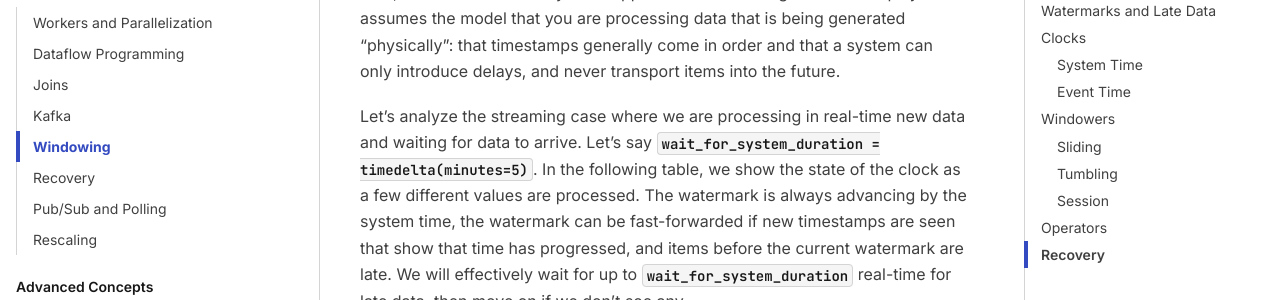
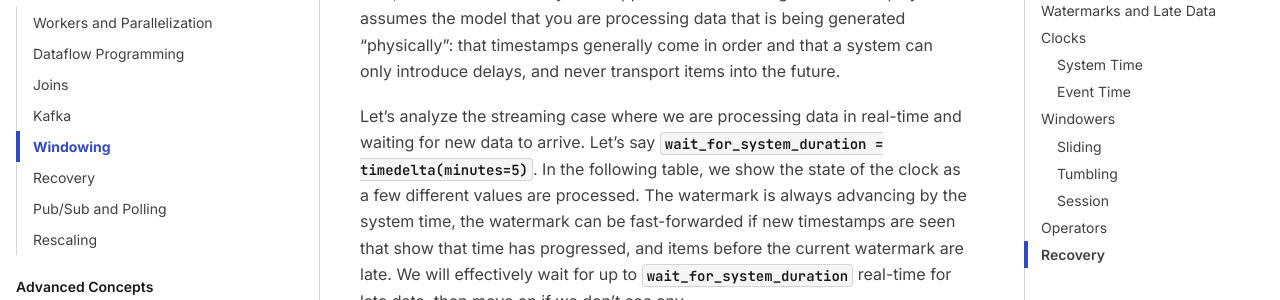
Before and after one commit to bytewax/bytewax, a Sphinx documentation site: the page built from docs/articles/concepts/windowing.md, in a window 1280 px wide and 900 px high, scrolled down 1608 px. Shown: the part 154-454 px from the top of the window. Built offline with Sphinx 7.4.7 and the PyData theme 0.15.4, drawn with Linux system fonts in a browser that asks for light colours; pages that are not in the unit, such as notebooks, are missing from menus.

```diff
--- a/docs/articles/concepts/windowing.md
+++ b/docs/articles/concepts/windowing.md
@@ -73,8 +73,8 @@ that is being generated "physically": that timestamps generally come
 in order and that a system can only introduce delays, and never
 transport items into the future.
 
-Let's analyze the streaming case where we are processing in real-time
-new data and waiting for data to arrive. Let's say
+Let's analyze the streaming case where we are processing data in real-time
+and waiting for new data to arrive. Let's say
 `wait_for_system_duration = timedelta(minutes=5)`. In the following
 table, we show the state of the clock as a few different values are
 processed. The watermark is always advancing by the system time, the
```
